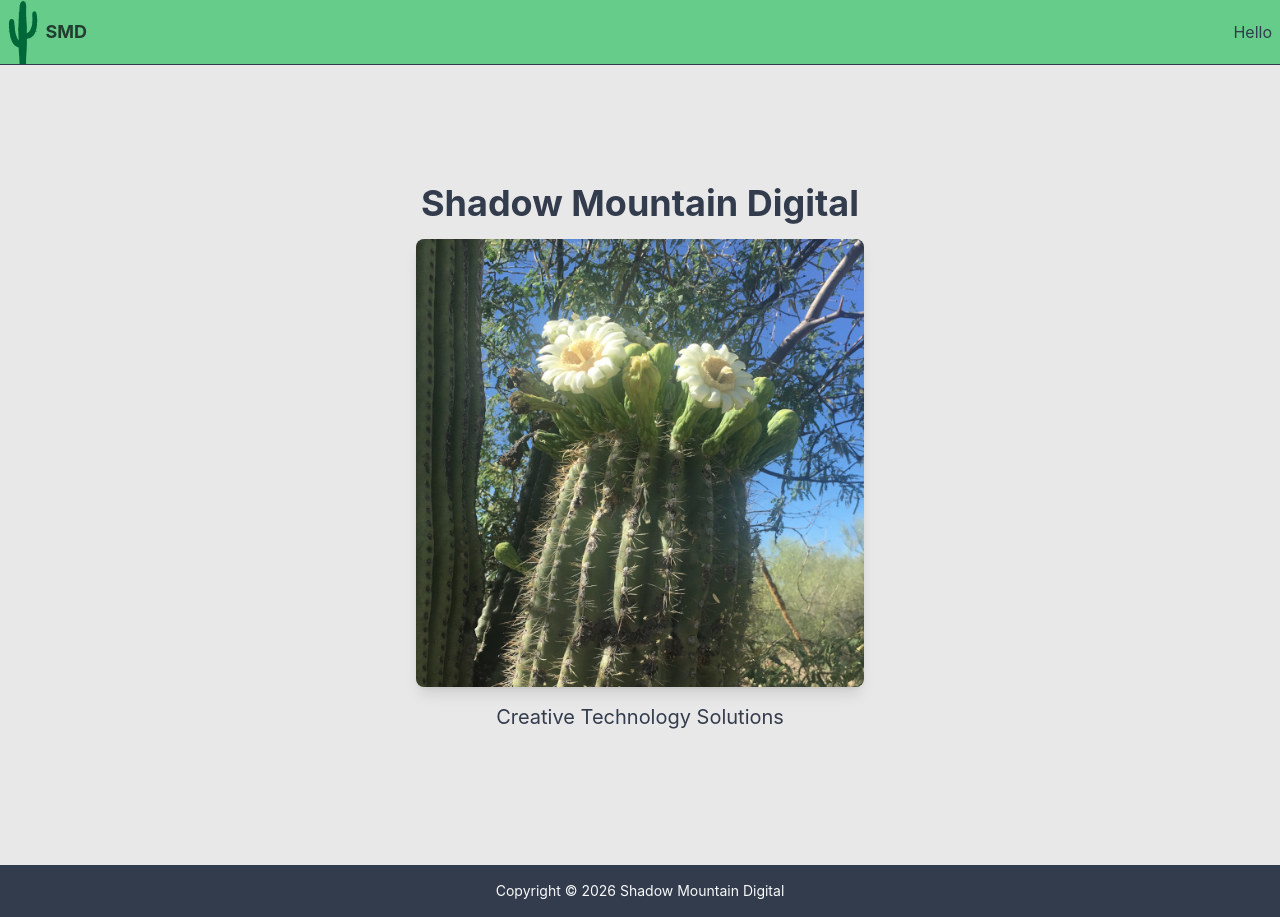
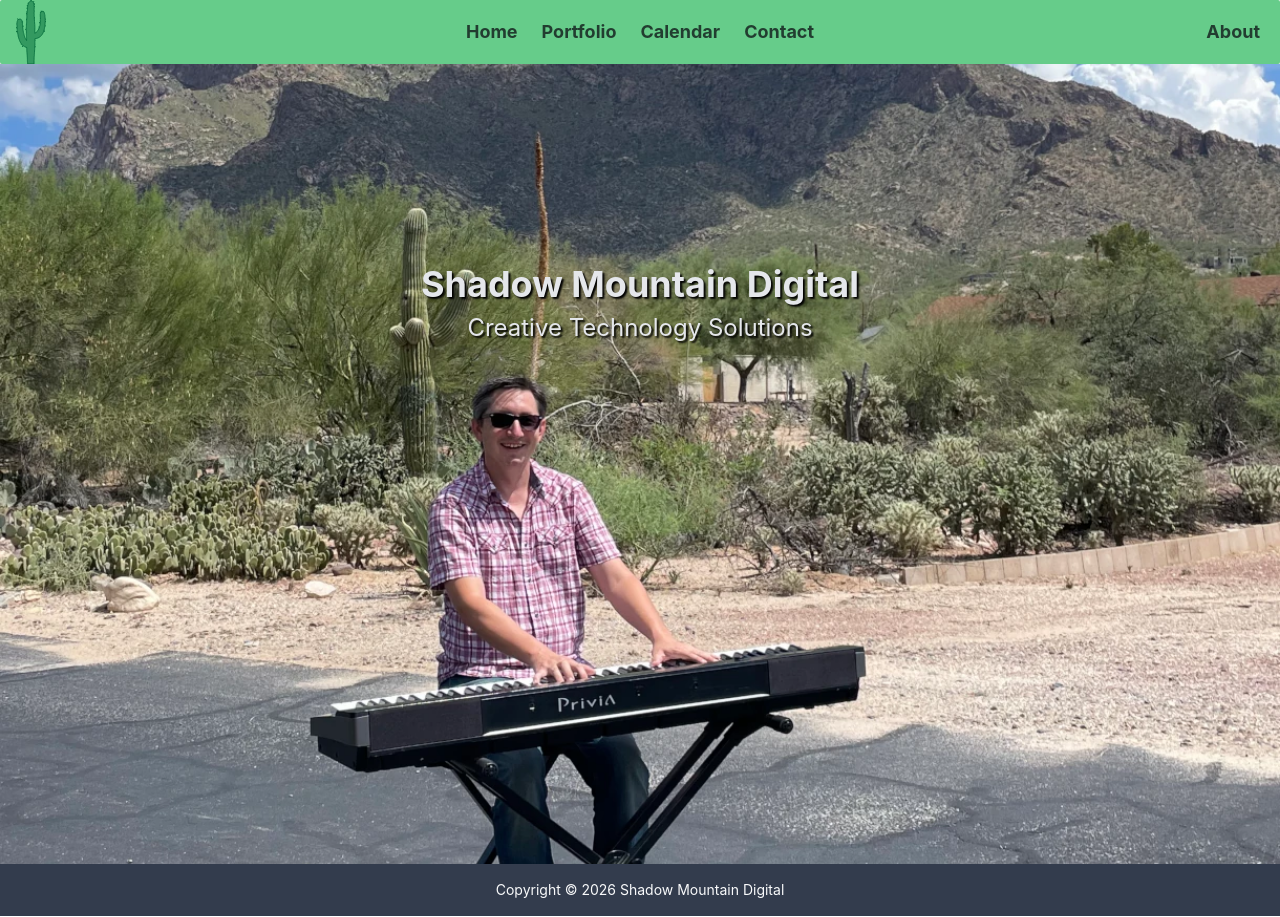
Before and after one commit to parkovski/smd, a SvelteKit app: page / in a window 1280 px wide. Built offline with nearby package versions, Linux system fonts and the light colour scheme.

Commit message:
better home page

```diff
--- a/src/routes/+layout.svelte
+++ b/src/routes/+layout.svelte
@@ -12,15 +12,39 @@
   <link rel="icon" href={favicon} />
 </svelte:head>
 
-<navbar class="navbar bg-primary pb-0 pt-0 border-b border-b-neutral">
-  <div class="navbar-start">
-    <img src={saguaro} style="height: 64px;" class="pr-2" alt="Logo">
-    <h1 class="text-primary-content text-lg font-bold">SMD</h1>
+<div class="max-md:collapse bg-primary shadow-sm w-full rounded-xs">
+  <input id="navbar-1-toggle" class="peer hidden" type="checkbox"/>
+  <label for="navbar-1-toggle" class="fixed inset-0 hidden max-md:peer-checked:block"></label>
+  <div class="collapse-title navbar py-0 cursor-default">
+    <div class="navbar-start">
+      <label for="navbar-1-toggle" class="btn btn-ghost hover:bg-base-200/50 border-0 md:hidden text-primary-content">
+        <svg aria-label="Menu" xmlns="http://www.w3.org/2000/svg" class="h-5 w-5" fill="none" viewBox="0 0 24 24" stroke="currentColor"><path stroke-linecap="round" stroke-linejoin="round" stroke-width="2" d="M4 6h16M4 12h8m-8 6h16" /></svg>
+      </label>
+      <a class="pl-2" href="/"><img src={saguaro} style="height: 64px;" alt="Logo"></a>
+    </div>
+    <div class="navbar-center hidden md:flex">
+      <ul class="menu menu-horizontal px-1 text-primary-content text-lg font-bold">
+        <li><a class="link link-hover" href="/">Home</a></li>
+        <li><a class="link link-hover" href="/">Portfolio</a></li>
+        <li><a class="link link-hover" href="/">Calendar</a></li>
+        <li><a class="link link-hover" href="/">Contact</a></li>
+      </ul>
+    </div>
+    <div class="navbar-end">
+      <ul class="menu menu-horizontal text-primary-content text-lg font-bold pr-0">
+        <li><a class="link link-hover" href="/">About</a></li>
+      </ul>
+    </div>
   </div>
-  <div class="navbar-end">
-    Hello
+  <div class="collapse-content md:hidden z-1">
+    <ul class="menu text-primary-content text-lg font-bold">
+      <li><a class="link link-hover" href="/">Home</a></li>
+      <li><a class="link link-hover" href="/">Portfolio</a></li>
+      <li><a class="link link-hover" href="/">Calendar</a></li>
+      <li><a class="link link-hover" href="/">Contact</a></li>
+    </ul>
   </div>
-</navbar>
+</div>
 {@render children()}
 <footer class="footer sm:footer-horizontal footer-center bg-neutral text-neutral-content p-4">
   <aside>
--- a/src/routes/+page.svelte
+++ b/src/routes/+page.svelte
@@ -1,16 +1,15 @@
 <script lang="ts">
-  import saguaro from '#lib/assets/saguaro_flower_small.jpg';
+  import pianoRoad from '#lib/assets/piano-road-sm.webp';
 </script>
 
-<div class="hero bg-base-200 min-h-screen">
+<div
+  class="hero min-h-screen"
+  style="background-image: url({pianoRoad})"
+>
   <div class="hero-content text-center">
-    <div class="max-w-md">
-      <h1 class="text-4xl font-bold pb-4">Shadow Mountain Digital</h1>
-      <img
-        alt="Saguaro with Flowers"
-        src={saguaro}
-        class="rounded-lg shadow-lg m-auto">
-      <h2 class="py-4 text-xl">Creative Technology Solutions</h2>
+    <div class="max-w-md relative -top-40 2xl:-top-50 header-text text-gray-200">
+      <h1 class="text-4xl font-bold pb-2" style="text-shadow: 2px 2px 2px black">Shadow Mountain Digital</h1>
+      <h2 class="text-2xl" style="text-shadow: 2px 2px 2px black">Creative Technology Solutions</h2>
     </div>
   </div>
 </div>
```
Also changed, not shown: src/lib/assets/piano-road-sm.webp (added), src/lib/assets/saguaro.svg.
